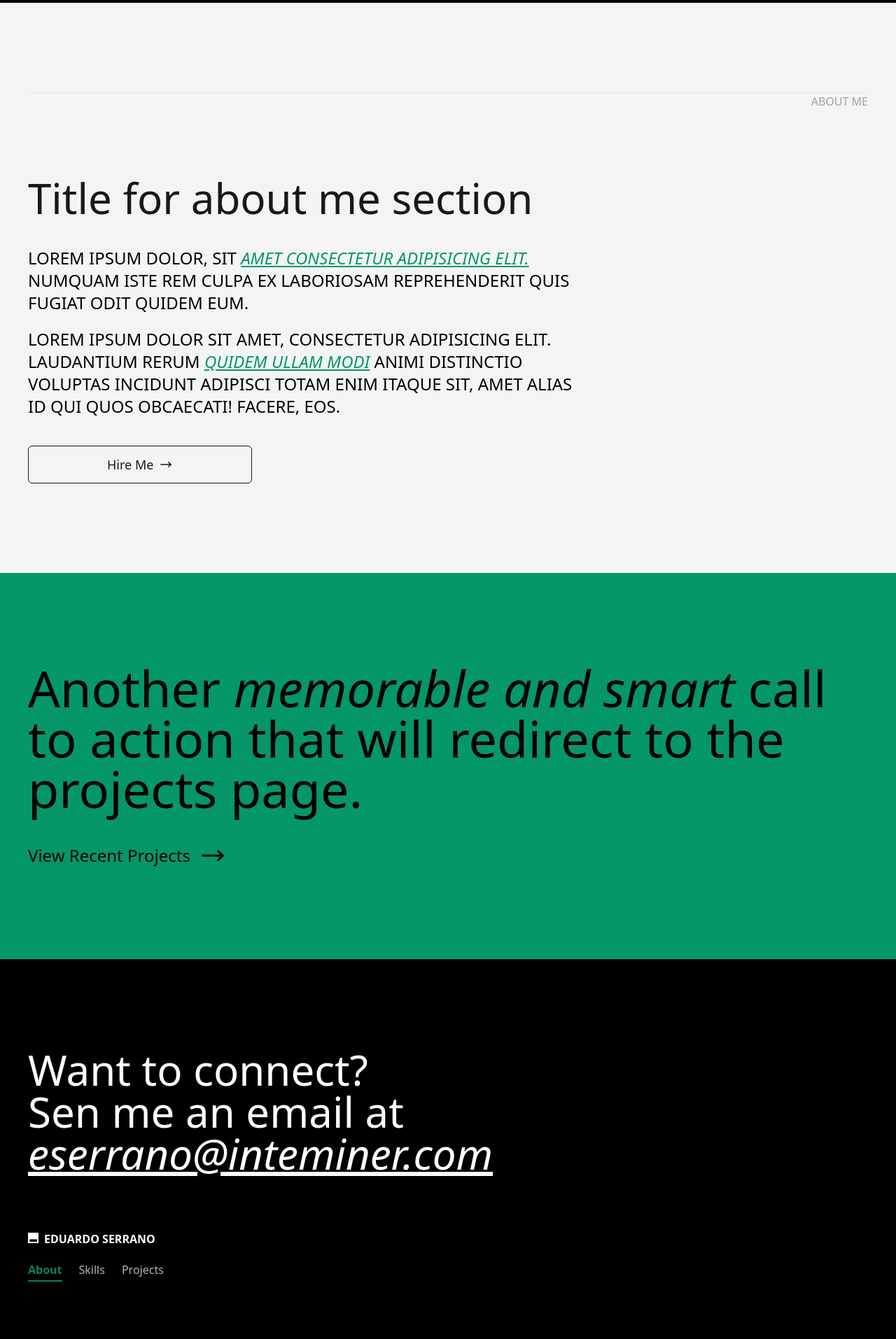
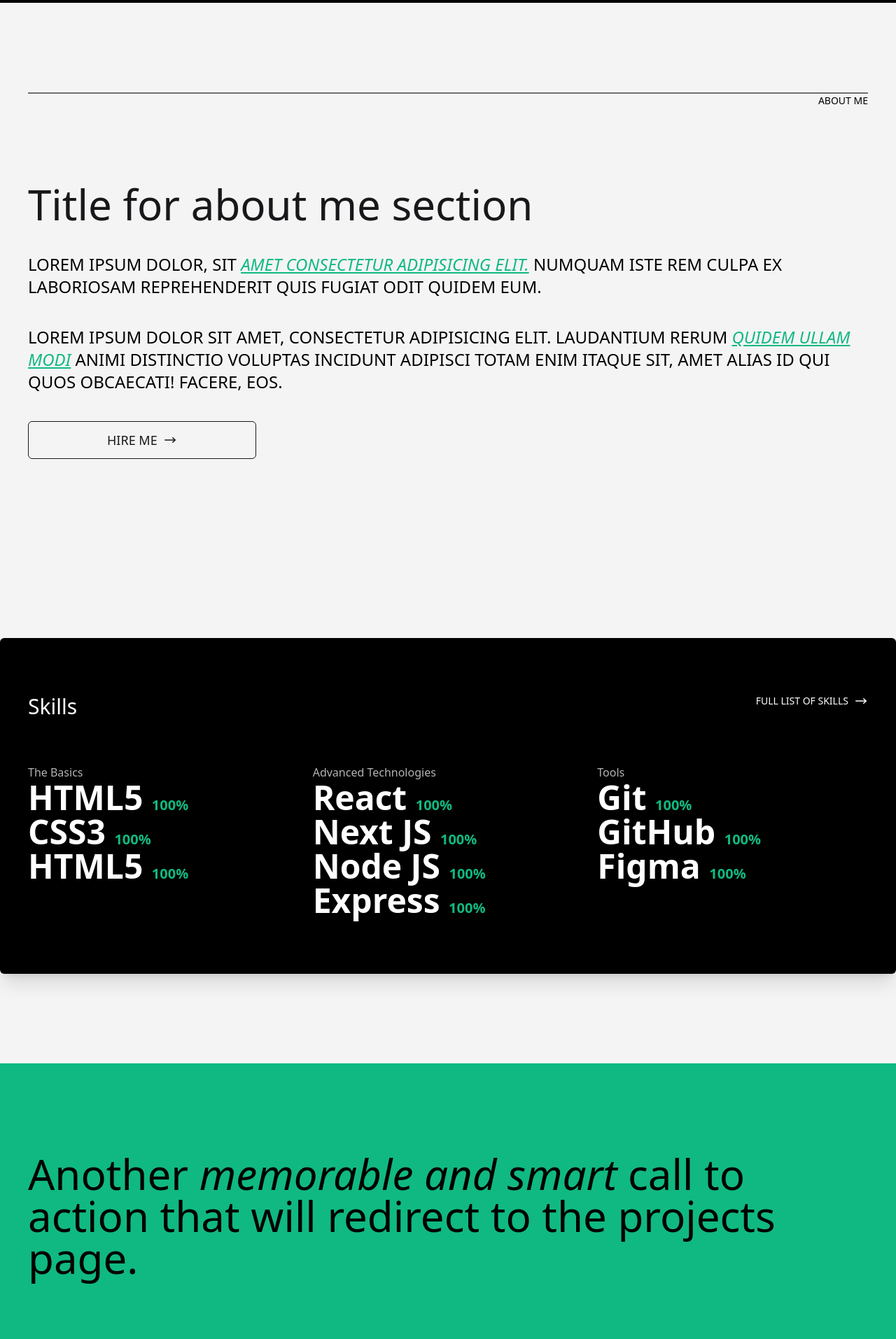
Before and after one commit to eSerranoRosete/porfolio, a Next.js app: page / in a window 1280 px wide. Shown: the part 860-2774 px from the top of the page at 70% size. Built offline with nearby package versions, Linux system fonts and the light colour scheme.

Commit message:
Adjusted mobile responsiveness

```diff
--- a/app/layout.tsx
+++ b/app/layout.tsx
@@ -8,7 +8,7 @@ export default function RootLayout({
   return (
     <html>
       <head></head>
-      <body>{children}</body>
+      <body className="bg-black">{children}</body>
     </html>
   );
 }
--- a/app/page.tsx
+++ b/app/page.tsx
@@ -11,19 +11,17 @@ const Home: NextPage = () => {
       <NavBar />
       <Hero />
       <section className="bg-zinc-100">
-        <div className="container relative m-auto grid grid-cols-3 py-32 px-10 ">
-          <div className="col-span-3 mb-24">
-            <hr />
-            <span className="float-right text-zinc-400">ABOUT ME</span>
-          </div>
-          <div className="col-span-2">
-            <h2 className="mb-10 text-6xl font-medium text-zinc-900">
+        <div className="container relative m-auto py-32 px-10 ">
+          <hr className="border border-zinc-900/60" />
+          <span className="float-right text-3xl lg:text-sm">ABOUT ME</span>
+          <div className="mt-32">
+            <h2 className="mb-10 text-8xl font-medium text-zinc-900 lg:text-6xl">
               Title for about me section
             </h2>
-            <div className="text-2xl font-light uppercase">
-              <p className="mb-5">
+            <div className="text-5xl font-light uppercase lg:text-2xl">
+              <p className="mb-10">
                 Lorem ipsum dolor, sit{" "}
-                <span className="font-normal italic text-emerald-600 underline">
+                <span className="font-normal italic text-emerald-500 underline">
                   amet consectetur adipisicing elit.
                 </span>{" "}
                 Numquam iste rem culpa ex laboriosam reprehenderit quis fugiat
@@ -32,33 +30,98 @@ const Home: NextPage = () => {
               <p>
                 Lorem ipsum dolor sit amet, consectetur adipisicing elit.
                 Laudantium rerum{" "}
-                <span className="font-normal italic text-emerald-600 underline">
+                <span className="font-normal italic text-emerald-500 underline">
                   quidem ullam modi
                 </span>{" "}
                 animi distinctio voluptas incidunt adipisci totam enim itaque
                 sit, amet alias id qui quos obcaecati! Facere, eos.
               </p>
+              <a
+                href=""
+                className="mt-10 inline-flex w-full items-center justify-center rounded-md border border-zinc-900 px-28 py-3 text-center text-4xl text-zinc-900 lg:w-auto lg:text-lg"
+              >
+                Hire Me <ArrowLongRightIcon className="ml-2 w-5" />
+              </a>
             </div>
-            <a
-              href=""
-              className="mt-10 inline-flex items-center rounded-md border border-zinc-900 px-28 py-3 text-center text-lg text-zinc-900"
-            >
-              Hire Me <ArrowLongRightIcon className="ml-2 w-5" />
-            </a>
           </div>
         </div>
       </section>
-      <section className="bg-emerald-600">
+
+      <section className="bg-zinc-100 py-32">
+        <div className="container m-auto grid auto-rows-min gap-12 rounded-md bg-black px-10 py-20 text-white shadow-xl lg:grid-cols-3 lg:gap-5">
+          <span className="h-20 text-6xl font-medium lg:col-span-3 lg:text-3xl">
+            Skills{" "}
+            <Link
+              href="/skills"
+              className="float-right flex items-center text-2xl font-light uppercase lg:text-sm"
+            >
+              Full List of Skills <ArrowLongRightIcon className="ml-2 w-5" />
+            </Link>
+          </span>
+          <div>
+            <h6 className="text-3xl opacity-70 lg:text-base">The Basics</h6>
+            <h5 className="text-8xl font-bold lg:text-5xl">
+              HTML5{" "}
+              <span className="text-2xl text-emerald-500 lg:text-xl">100%</span>
+            </h5>
+            <h5 className="text-8xl font-bold lg:text-5xl">
+              CSS3{" "}
+              <span className="text-2xl text-emerald-500 lg:text-xl">100%</span>
+            </h5>
+            <h5 className="text-8xl font-bold lg:text-5xl">
+              HTML5{" "}
+              <span className="text-2xl text-emerald-500 lg:text-xl">100%</span>
+            </h5>
+          </div>
+          <div>
+            <h6 className="text-3xl opacity-70 lg:text-base">
+              Advanced Technologies
+            </h6>
+            <h5 className="text-8xl font-bold lg:text-5xl">
+              React{" "}
+              <span className="text-2xl text-emerald-500 lg:text-xl">100%</span>
+            </h5>
+            <h5 className="text-8xl font-bold lg:text-5xl">
+              Next JS{" "}
+              <span className="text-2xl text-emerald-500 lg:text-xl">100%</span>
+            </h5>
+            <h5 className="text-8xl font-bold lg:text-5xl">
+              Node JS{" "}
+              <span className="text-2xl text-emerald-500 lg:text-xl">100%</span>
+            </h5>
+            <h5 className="text-8xl font-bold lg:text-5xl">
+              Express{" "}
+              <span className="text-2xl text-emerald-500 lg:text-xl">100%</span>
+            </h5>
+          </div>
+          <div>
+            <h6 className="text-3xl opacity-70 lg:text-base">Tools</h6>
+            <h5 className="text-8xl font-bold lg:text-5xl">
+              Git{" "}
+              <span className="text-2xl text-emerald-500 lg:text-xl">100%</span>
+            </h5>
+            <h5 className="text-8xl font-bold lg:text-5xl">
+              GitHub{" "}
+              <span className="text-2xl text-emerald-500 lg:text-xl">100%</span>
+            </h5>
+            <h5 className="text-8xl font-bold lg:text-5xl">
+              Figma{" "}
+              <span className="text-2xl text-emerald-500 lg:text-xl">100%</span>
+            </h5>
+          </div>
+        </div>
+      </section>
+      <section className="bg-emerald-500">
         <div className="container m-auto px-10 py-32">
-          <h2 className="mb-10 text-7xl">
+          <h2 className="mb-20 text-8xl lg:text-6xl">
             Another <i className="font-thin">memorable and smart</i> call to
             action that will redirect to the projects page.
           </h2>
           <Link
             href="/projects"
-            className="flex cursor-pointer items-center text-2xl"
+            className="flex cursor-pointer items-center text-4xl lg:text-xl"
           >
-            View Recent Projects <ArrowLongRightIcon className="ml-3 w-10" />
+            View Recent Projects <ArrowLongRightIcon className="ml-3 w-8" />
           </Link>
         </div>
       </section>
--- a/components/Footer.tsx
+++ b/components/Footer.tsx
@@ -1,29 +1,10 @@
-import Image from "next/image";
 import MainMenu from "./navigation/MainMenu";
 
 const Footer = () => {
   return (
     <footer className="bg-black">
-      {/* <div className="justify-content-center container m-auto grid py-24 px-10 text-white md:grid-cols-2">
-        <div className="m-auto mb-10 md:m-0">
-          <h6 className="mb-5 flex flex-grow items-baseline font-semibold">
-            <Image
-              src="/inteminer-icon.svg"
-              alt="Inteminer Icon"
-              width={15}
-              height={15}
-              className="mr-2"
-            />
-            EDUARDO SERRANO
-          </h6>
-          <MainMenu />
-        </div>
-        <h6 className="text-center text-2xl font-bold md:text-right">
-          Lorem, ipsum dolor. <i className="font-extralight"> Lorem, ipsum.</i>
-        </h6>
-      </div> */}
       <div className="container m-auto py-32 px-10 text-white">
-        <div className="mb-20 text-5xl md:text-6xl">
+        <div className="mb-20 text-7xl lg:text-6xl">
           <p>Want to connect?</p>
           <p>
             Sen me an email at{" "}
@@ -35,16 +16,6 @@ const Footer = () => {
             </a>
           </p>
         </div>
-        <h6 className="mb-5 flex flex-grow items-baseline font-semibold">
-          <Image
-            src="/inteminer-icon.svg"
-            alt="Inteminer Icon"
-            width={15}
-            height={15}
-            className="mr-2"
-          />
-          EDUARDO SERRANO
-        </h6>
         <MainMenu />
       </div>
     </footer>
--- a/components/Hero.tsx
+++ b/components/Hero.tsx
@@ -1,10 +1,11 @@
 import MainMenu from "./navigation/MainMenu";
+// import { motion } from "framer-motion";
 
 const Hero = () => {
   return (
-    <section className="relative overflow-clip bg-black">
+    <div className="relative overflow-clip bg-black">
       <div className="container m-auto py-64 px-10 text-white ">
-        <h1 className="mb-10 text-8xl">
+        <h1 className="mb-10 text-9xl lg:text-8xl">
           A powerful and impactful title{" "}
           <span className="font-extralight italic opacity-40">
             should be displayed here to cath the attention.
@@ -12,7 +13,7 @@ const Hero = () => {
         </h1>
         <MainMenu />
       </div>
-    </section>
+    </div>
   );
 };
 
--- a/components/navigation/MainMenu.tsx
+++ b/components/navigation/MainMenu.tsx
@@ -2,11 +2,11 @@ import Link from "next/link";
 
 const MainMenu = () => {
   return (
-    <ul className="flex space-x-6">
+    <ul className="flex space-x-8 text-4xl lg:text-base">
       <li>
         <Link
           href="/"
-          className="cursor-pointer border-b-2 border-emerald-500 pb-1 font-semibold text-emerald-500 opacity-70 hover:opacity-100"
+          className="cursor-pointer border-b-2 border-emerald-500 pb-1 font-semibold text-emerald-500"
         >
           About
         </Link>
--- a/components/navigation/NavBar.tsx
+++ b/components/navigation/NavBar.tsx
@@ -1,21 +1,25 @@
-import Image from "next/image";
 import Link from "next/link";
+import { Bars2Icon } from "@heroicons/react/20/solid";
 
 const NavBar = () => {
   return (
     <header className="absolute top-0 z-50 w-full">
-      <nav className="container m-auto flex items-center justify-between px-10 py-6 text-white">
-        <h6 className="flex flex-grow items-baseline font-semibold">
-          <Image
+      <nav className="container m-auto flex items-center justify-between px-10 py-10 text-white">
+        <Link
+          href="/"
+          className="flex w-fit items-baseline text-4xl font-semibold lg:text-base"
+        >
+          {/* <Image
             src="/inteminer-icon.svg"
             alt="Inteminer Icon"
             width={15}
             height={15}
             className="mr-2"
-          />
+          /> */}
           EDUARDO SERRANO
-        </h6>
-        <ul className="flex items-center space-x-6 text-xs">
+        </Link>
+        <Bars2Icon className="w-14" />
+        <ul className="hidden items-center space-x-6 text-xs lg:flex">
           <li className="opacity-70 hover:opacity-100">
             <Link href="https://twitter.com/eserrano_r" target="_blank">
               Twitter
--- a/package.json
+++ b/package.json
@@ -7,6 +7,7 @@
   },
   "dependencies": {
     "@heroicons/react": "^2.0.13",
+    "framer-motion": "^7.6.4",
     "next": "latest",
     "react": "18.2.0",
     "react-dom": "18.2.0"
```
Also changed, not shown: 1 other file (tests, documents, lock files or other folders).
